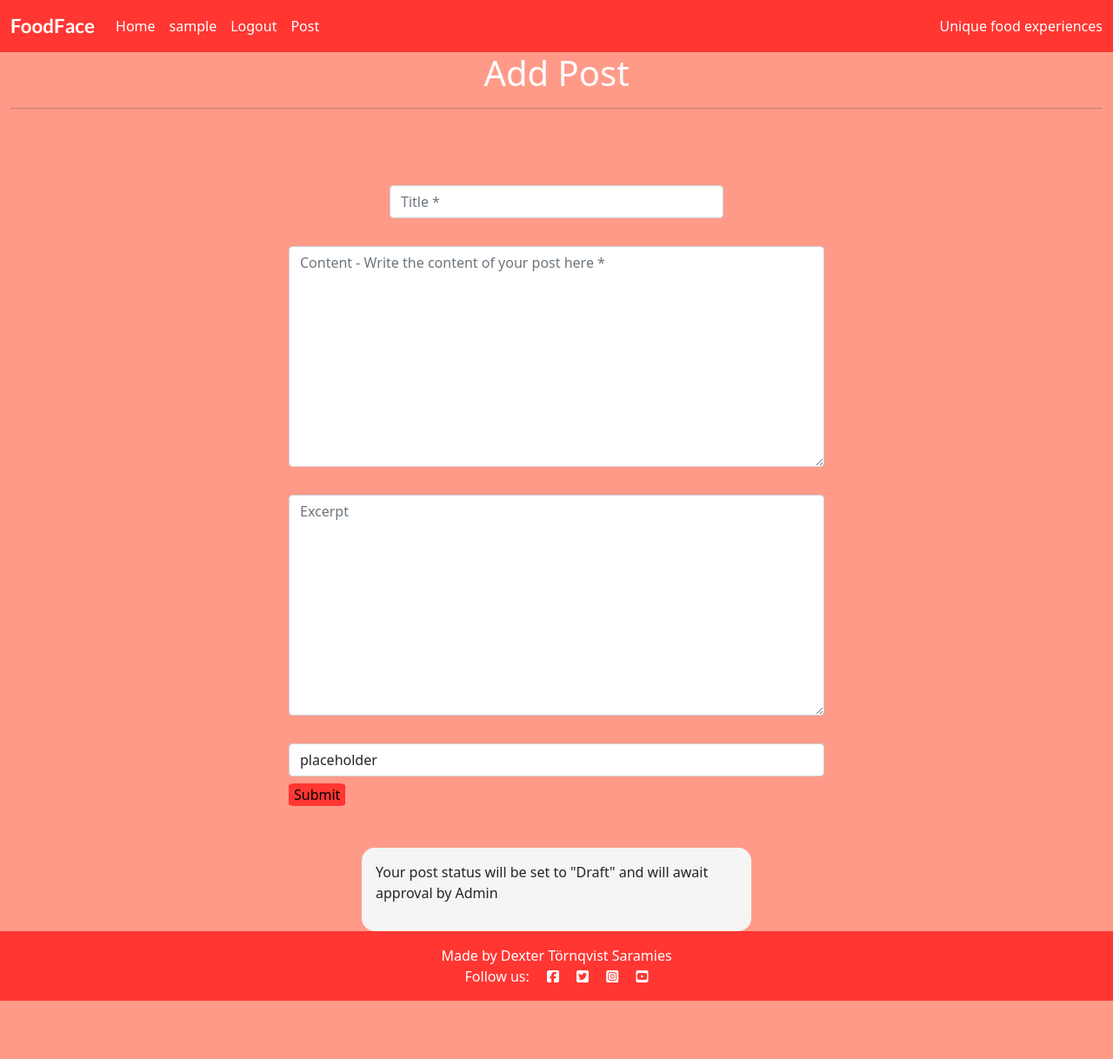
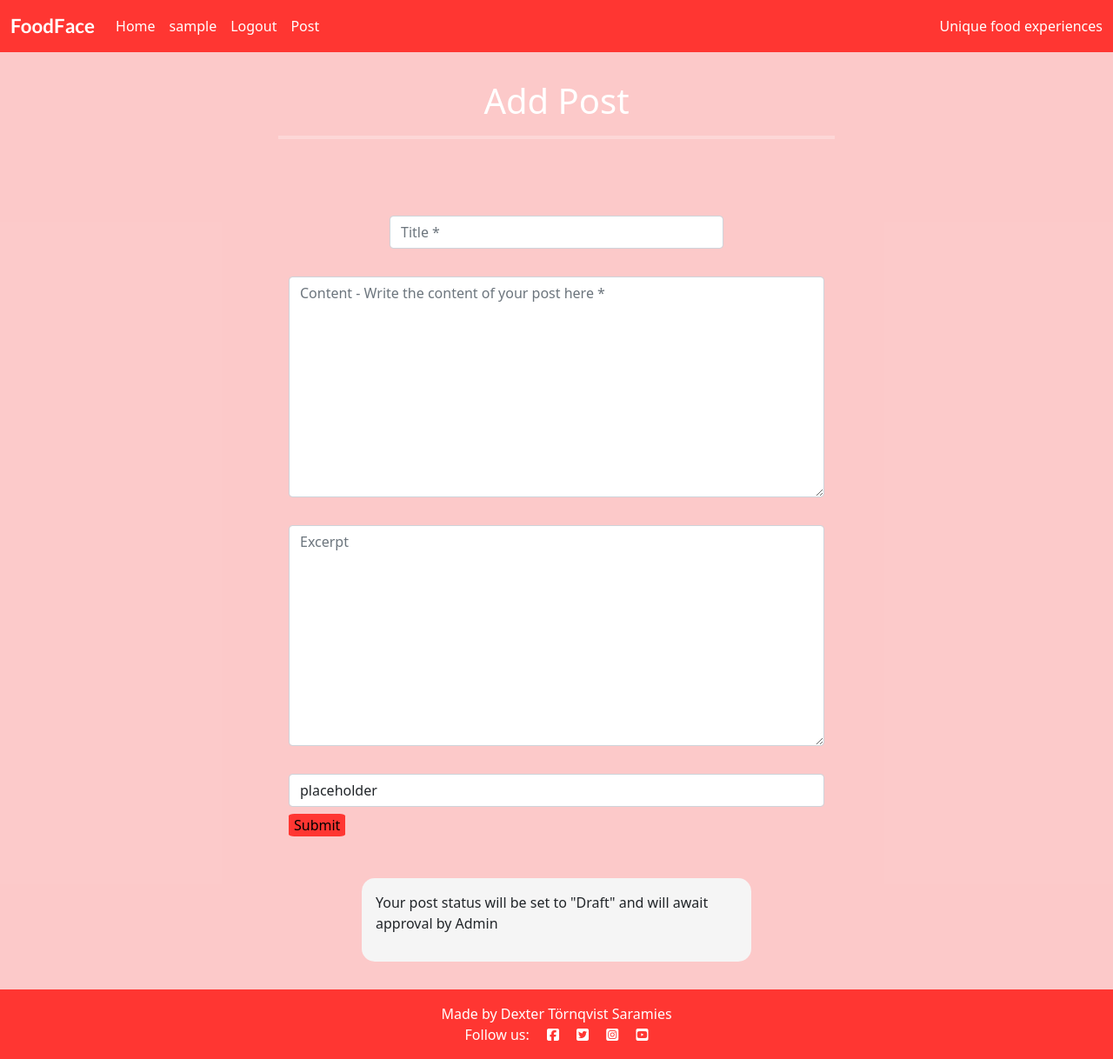
Before and after one commit to Bigkaboon/FoodFace, a Django app: page /addpost/ in a window 1280 px wide. Shown: the whole page at 87% size. Before the commit the page ends 1151 px from the top, so only its background shows below. Run offline with Django 3.2, Linux system fonts and the light colour scheme; the visitor is signed in with stand-in values (Sample User, id 1); some libraries are stand-ins or nearby versions.

Commit message:
Fixed some style and Added links to User profiles related to posts

```diff
--- a/blog/forms.py
+++ b/blog/forms.py
@@ -27,8 +27,9 @@ class PostForm(forms.ModelForm):
                 else:
                     placeholder = placeholders[field]
                 self.fields[field].widget.attrs['placeholder'] = placeholder
-            self.fields[field].widget.attrs['class'] = 'post-form-style'
+                self.fields[field].widget.attrs['class'] = 'post-form-style'
             self.fields[field].label = False
+            self.fields['featured_image'].widget.attrs['class'] = 'img-btn'
 
 class ProfileForm(forms.ModelForm):
     class Meta:
--- a/foodface/settings.py
+++ b/foodface/settings.py
@@ -28,7 +28,7 @@ TEMPLATES_DIR = os.path.join(BASE_DIR, 'templates')
 SECRET_KEY = os.environ.get('SECRET_KEY')
 
 # SECURITY WARNING: don't run with debug turned on in production!
-DEBUG = False
+DEBUG = True
 
 X_FRAME_OPTIONS = 'SAMEORIGIN'
 
--- a/static/css/style.css
+++ b/static/css/style.css
@@ -264,6 +264,7 @@ h5 {
 
 .add-post-head {
     text-align: center;
+    padding-top: 2rem;
 }
 
 .btn-submit {
@@ -322,7 +323,25 @@ h5 {
 }
 
 .add-post-bg {
-    background-color: #ff9a89
+    background-color: rgba(255, 154, 152, 0.5);
+    padding-bottom: 2rem;
+}
+.profile-link {
+    text-decoration: none;
+    color: white;
+}
+
+.profile-link:hover {
+    text-decoration: underline;
+    color: lightblue;
+}
+
+hr {
+    color: white;
+    min-height: 0.3rem;
+    max-width: 50vw;
+    margin-left: auto;
+    margin-right: auto;
 }
 
 .navbar-light .navbar-nav .nav-link {
@@ -431,6 +450,12 @@ h5 {
     border-radius: 15px;
 }
 
+.img-btn {
+    margin-top: 2rem;
+}
+
+
+
 .img-width {
     width: 100%;
 }
@@ -514,7 +539,9 @@ h5 {
         display: none;
     }
 
-
+    .btn-submit {
+        margin-left: 4.5rem;
+    }
 }
 
 @media screen and (min-width: 768px){
--- a/templates/index.html
+++ b/templates/index.html
@@ -16,7 +16,7 @@
                                     <img class="card-img-top" src=" {{ post.featured_image.url }}" alt="Image provided by the user to the related post"/>
                                     {% endif %}
                                     <div class="image-flash">
-                                        <p class="author">Author: {{ post.author }}</p>
+                                        <p class="author">Author: <a class="profile-link" href="{% url 'profile' username=post.author %}">@{{ post.author }}</a></p>
                                     </div>
                                 </div>
                                 <a href="{% url 'post_detail' post.slug  %}" class="post-link">
--- a/templates/post_detail.html
+++ b/templates/post_detail.html
@@ -13,8 +13,9 @@
         {% endif %}
         <!-- Post title goes in these h1 tags -->
         <h1 class="post-title">{{ post.title }}</h1>
+        <!-- <a class="nav-link" href="{% url 'profile' username=user.username %}">{{ user.username }}</a> -->
         <!-- Post author goes before the | the post's created date goes after -->
-        <p class="post-subtitle white-text">{{ post.author }} | {{ post.created_on }}</p>
+        <p class="post-subtitle white-text"><a class="profile-link" href="{% url 'profile' username=post.author %}">@{{ post.author }}</a> | {{ post.created_on }}</p>
       </div>
       <div class="d-none d-md-block col-md-6 masthead-image">
         <!-- The featured image URL goes in the src attribute -->
```
